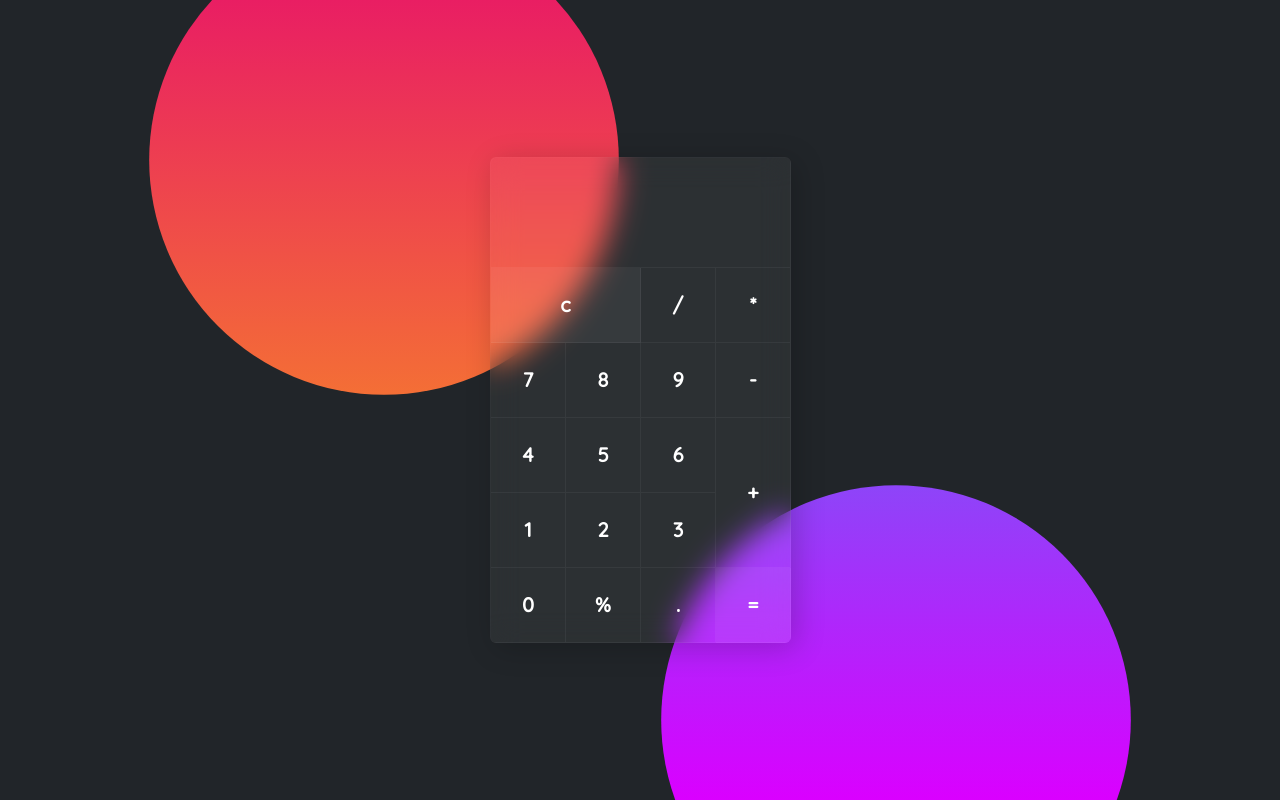
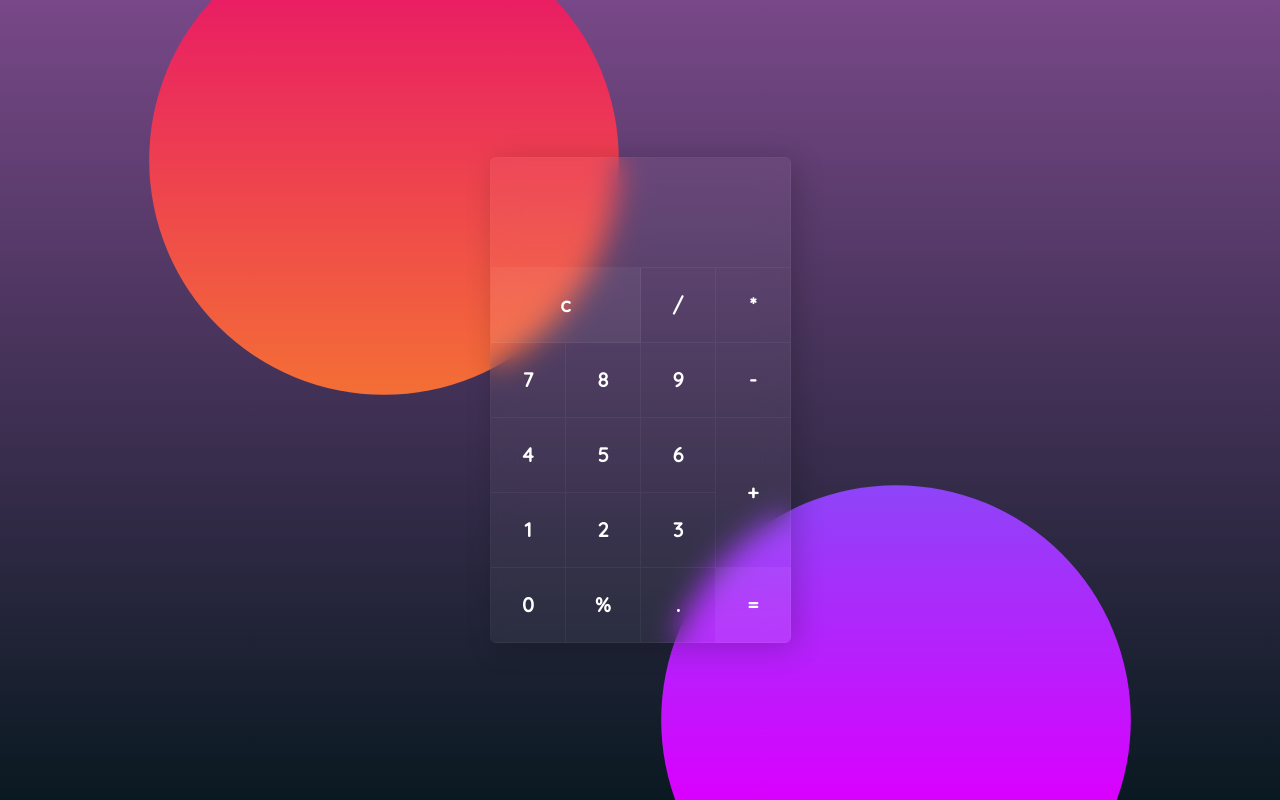
Before and after one commit to Lloydi0515/simpleCalculator, a plain HTML site: page index.html in a window 1280 px wide. Drawn offline with nearby package versions, Linux system fonts and the light colour scheme.

Commit message:
body background change to gradient

```diff
--- a/style.css
+++ b/style.css
@@ -10,7 +10,7 @@ body{
     justify-content: center;
     align-items: center;
     min-height: 100vh;
-    background: #091921;
+    background: linear-gradient(#784888, #091921);
 }
 
 body::before{
```
